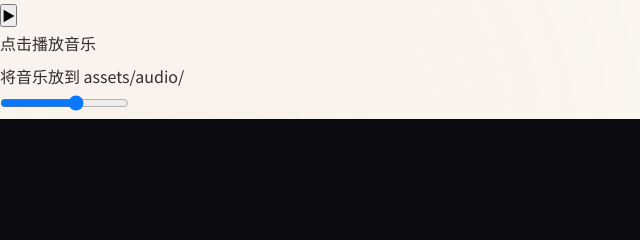
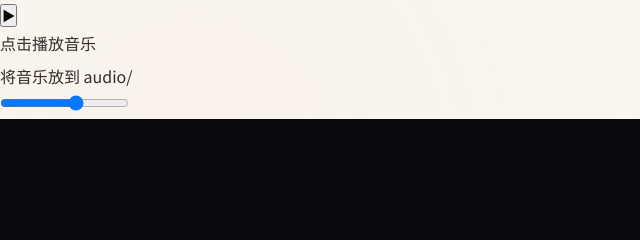
Before and after one commit to Jennie701/-, a plain HTML site: page index.html in a window 1280 px wide. Shown: the top 240 px of the page, 0-640 px from the left. Drawn offline with nearby package versions, Linux system fonts and the light colour scheme; a web font is replaced by a local one.

Commit message:
Add files via upload

```diff
--- a/index.html
+++ b/index.html
@@ -48,7 +48,7 @@
     <button class="music-btn" id="music-toggle" aria-label="播放/暂停音乐">▶</button>
     <div class="music-info">
       <span class="title">点击播放音乐</span>
-      <span class="artist">将音乐放到 assets/audio/</span>
+      <span class="artist">将音乐放到 audio/</span>
     </div>
     <input type="range" class="music-volume-slider" id="music-volume" min="0" max="100" value="60">
   </div>
```
